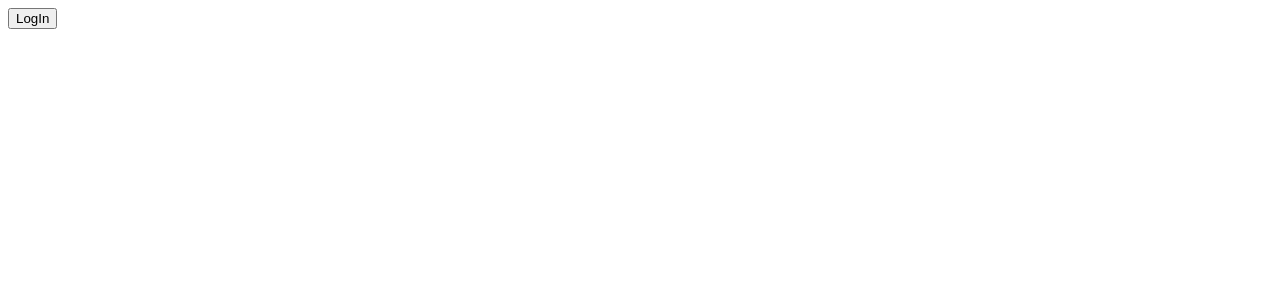
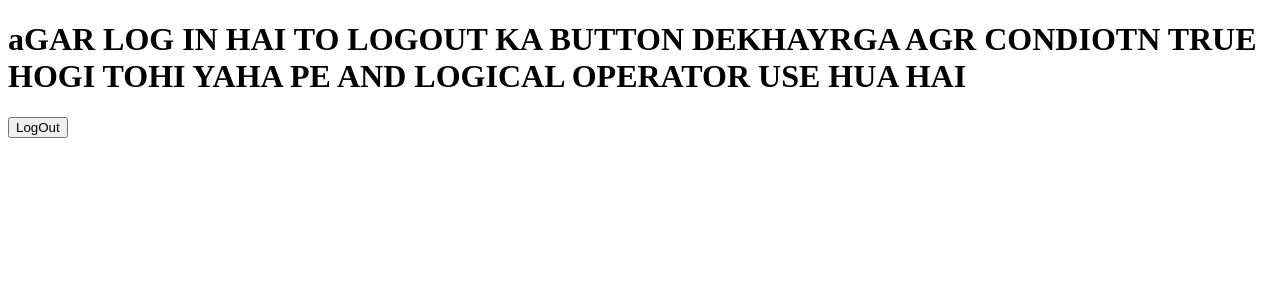
Before and after one commit to vasoya-nihal/React-rivised, a React (Vite) app: page / in a window 1280 px wide. Shown: the top 300 px of the page. Built offline with nearby package versions, Linux system fonts and the light colour scheme.

Commit message:
Conditional Rendering ALL METHODS

```diff
--- a/src/component/ConditionalRendering.jsx
+++ b/src/component/ConditionalRendering.jsx
@@ -6,10 +6,22 @@ import { useState } from "react";
 const ConditionalRendering = () => {
   const [isLoggedIn, setIsLoggedIn] = useState(true);
 
-  if (isLoggedIn) {
-    return <LoginBtn />;
-  } else {
-    return <LogOutBtn />;
-  }
+  return (
+    <div>
+      <h1>
+        aGAR LOG IN HAI TO LOGOUT KA BUTTON DEKHAYRGA AGR CONDIOTN TRUE HOGI
+        TOHI YAHA PE AND LOGICAL OPERATOR USE HUA HAI
+      </h1>
+      <div>{isLoggedIn && <LogOutBtn />}</div>
+    </div>
+  );
+
+  //   return <div>{isLoggedIn ? <LogOutBtn /> : <LoginBtn />}</div>;
+
+  //   if (isLoggedIn) {
+  //     return <LoginBtn />;
+  //   } else {
+  //     return <LogOutBtn />;
+  //   }
 };
 export default ConditionalRendering;
```
